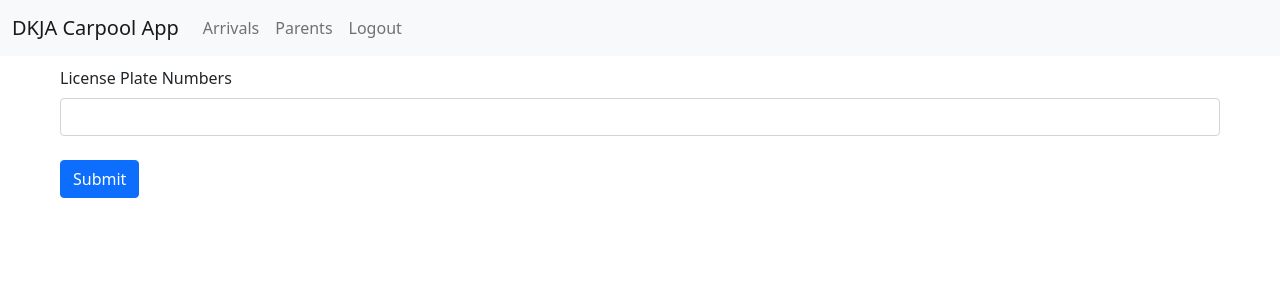
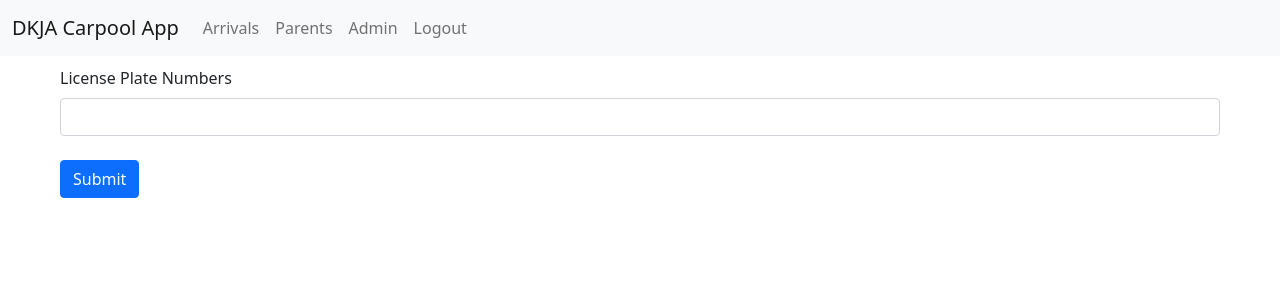
Before and after one commit to yair51/dkja-carpool-website, a Flask app: page /add-vehicle in a window 1280 px wide. Shown: the top 300 px of the page. Run offline with Flask 2, Linux system fonts and the light colour scheme; a user stored in the database is signed in; some libraries are stand-ins or nearby versions.

Commit message:
added admin to navbar

```diff
--- a/website/templates/base.html
+++ b/website/templates/base.html
@@ -33,6 +33,9 @@
               {% if user.is_authenticated %}
               <li class="nav-item">
                 <a class="nav-link {%if title == "Parents" %}active{%endif%}" aria-current="page" href="/parents">Parents</a>
+              </li>
+              <li class="nav-item">
+                <a class="nav-link {%if title == "Admin" %}active{%endif%}" aria-current="page" href="/admin">Admin</a>
               </li>
               <li class="nav-item">
                 <a class="nav-link {%if title == "Logout" %}active{%endif%}" aria-current="page" href="/logout">Logout</a>
```
